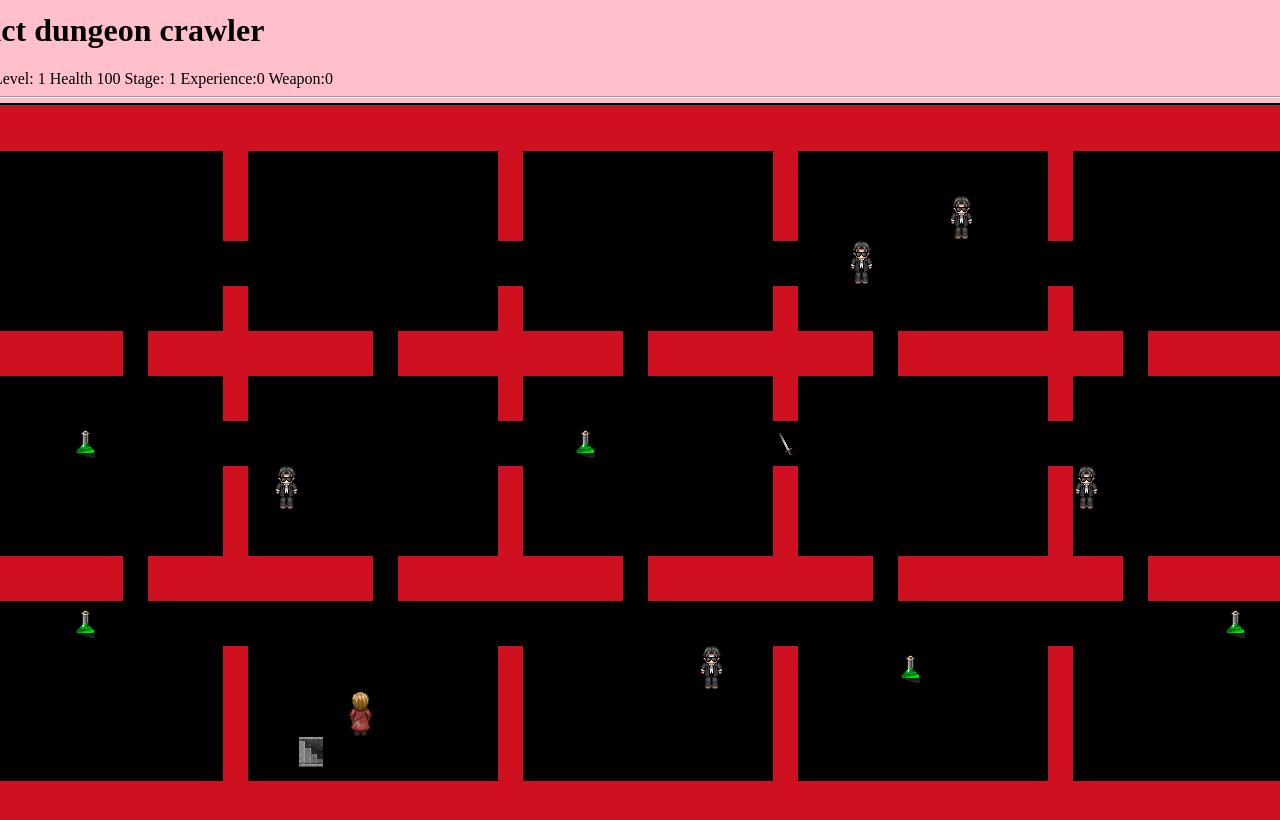
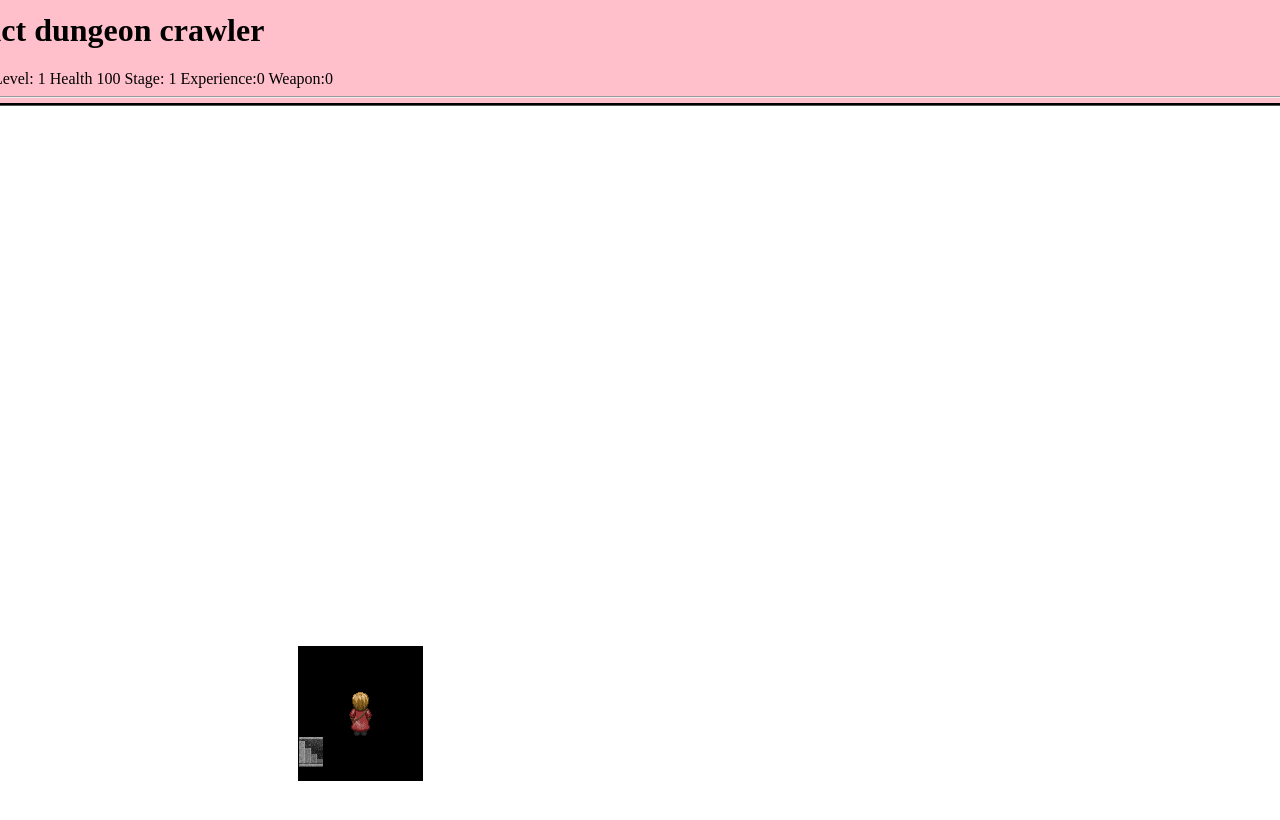
Before and after one commit to abhinav-m/for-the-web, a React (Create React App) app in the folder data-visualization/React-projects/react-dungeon-crawler/: page / in a window 1280 px wide. Shown: the top 820 px of the page. Built offline with nearby package versions, Linux system fonts and the light colour scheme.

Commit message:
adding some uncommitted stuff

```diff
--- a/data-visualization/React-projects/react-dungeon-crawler/src/App.js
+++ b/data-visualization/React-projects/react-dungeon-crawler/src/App.js
@@ -272,7 +272,7 @@ cellClass(cellType,pos) {
   const cells = ['cell','cell dungeon','cell dungeon health','cell dungeon enemy','cell dungeon  weapon','cell dungeon nextLevel',`cell dungeon   ${this.state.movClass}`];
   if(pos==='9,16')
   console.log('test');
-  return this.state.revealed.includes(pos) ? cells[cellType] : cells[cellType];//+' hidden';
+  return this.state.revealed.includes(pos) ? cells[cellType] : cells[cellType] +' hidden';
 }
 
 // TODO: Helper function to determine if character can move to cell or not.
```
